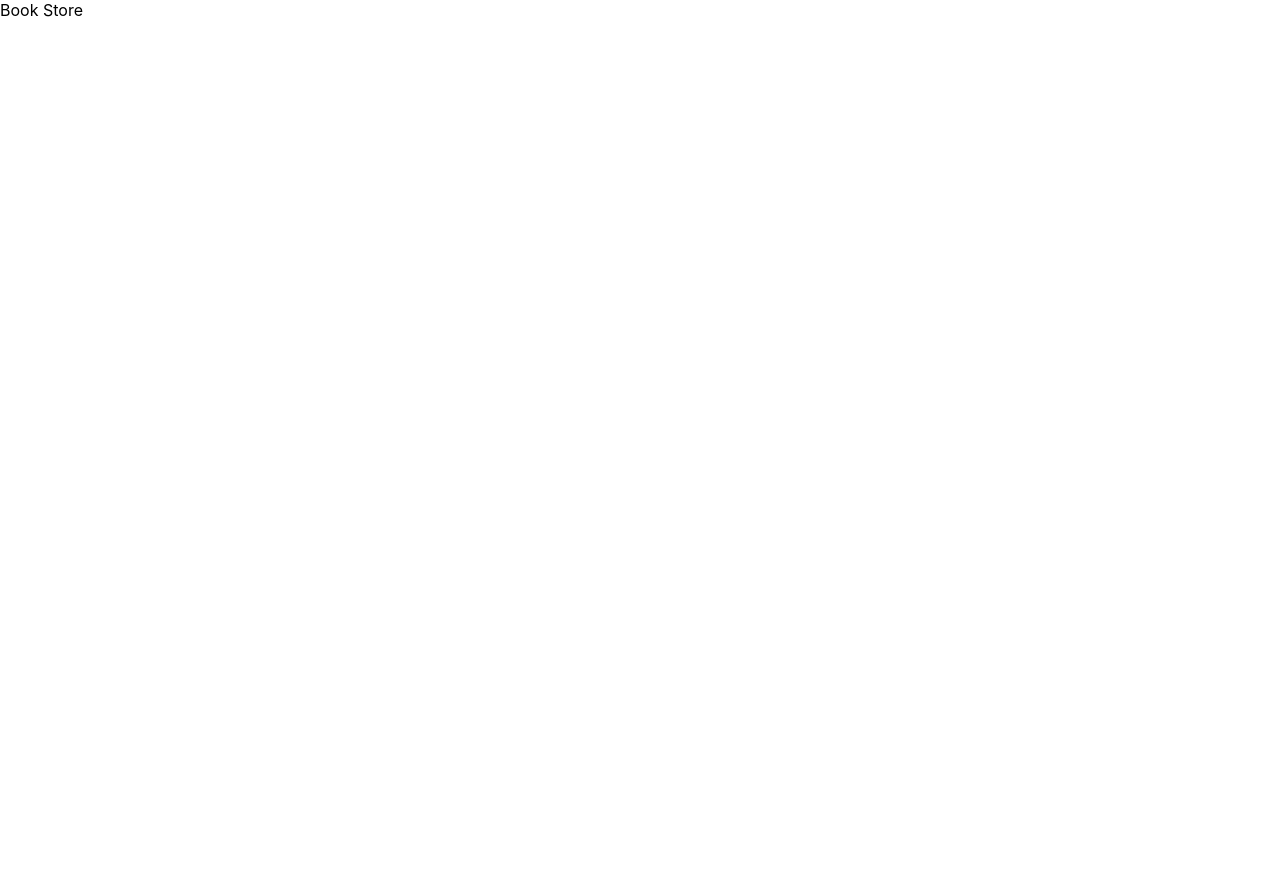
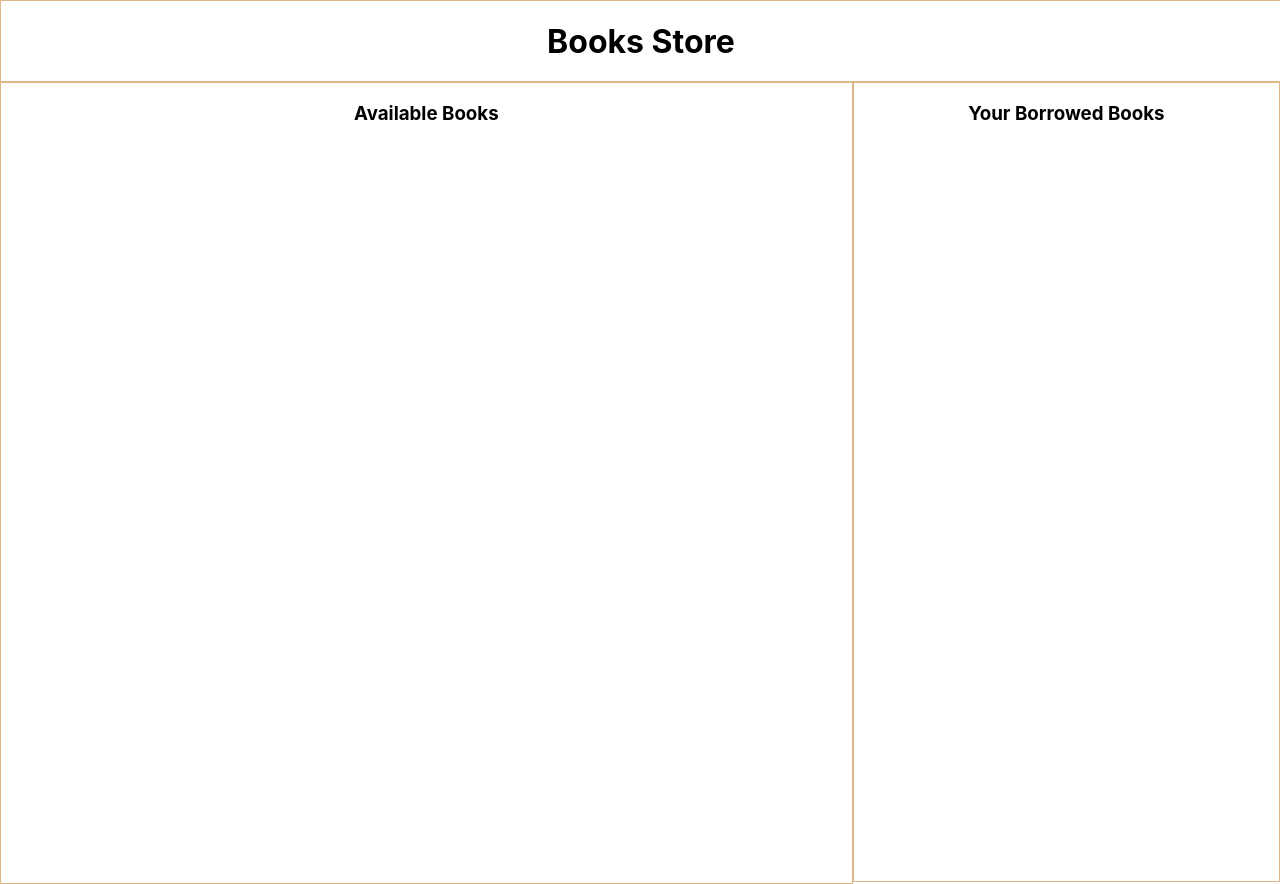
Before and after one commit to wasssim1/bookstore-mern-tdd, a React (Create React App) app in the folder client/: page / in a window 1280 px wide. Before the commit the page ends 800 px from the top, so only its background shows below. Built offline with nearby package versions, Linux system fonts and the light colour scheme.

Commit message:
Set up client side app
- Set app skeleton

```diff
--- a/client/src/App.jsx
+++ b/client/src/App.jsx
@@ -1,10 +1,26 @@
 import React from 'react';
 import './App.css';
+import Header from "./components/Header";
+import BooksSection from "./components/BooksSection";
+import UserCartSection from "./components/UserCartSection";
 
 function App() {
     return (
         <div className="App">
-            Book Store
+
+            {/*Header*/}
+            <Header/>
+
+            <div className="app_content">
+
+                {/*Available Books*/}
+                <BooksSection/>
+
+                {/*Borrowed Books*/}
+                <UserCartSection/>
+
+            </div>
+
         </div>
     );
 }
--- /dev/null
+++ b/client/src/components/BooksSection.jsx
@@ -0,0 +1,11 @@
+import React from 'react';
+
+function BooksSection() {
+    return (
+        <div className="app_leftSide">
+            <h3>Available Books</h3>
+        </div>
+    );
+}
+
+export default BooksSection;
--- /dev/null
+++ b/client/src/components/Header.jsx
@@ -0,0 +1,11 @@
+import React from 'react';
+
+function Header() {
+    return (
+        <div className="app_header">
+            <h1>Books Store</h1>
+        </div>
+    );
+}
+
+export default Header;
--- /dev/null
+++ b/client/src/components/UserCartSection.jsx
@@ -0,0 +1,11 @@
+import React from 'react';
+
+function UserCartSection() {
+    return (
+        <div className="app_rightSide">
+            <h3>Your Borrowed Books</h3>
+        </div>
+    );
+}
+
+export default UserCartSection;
```
